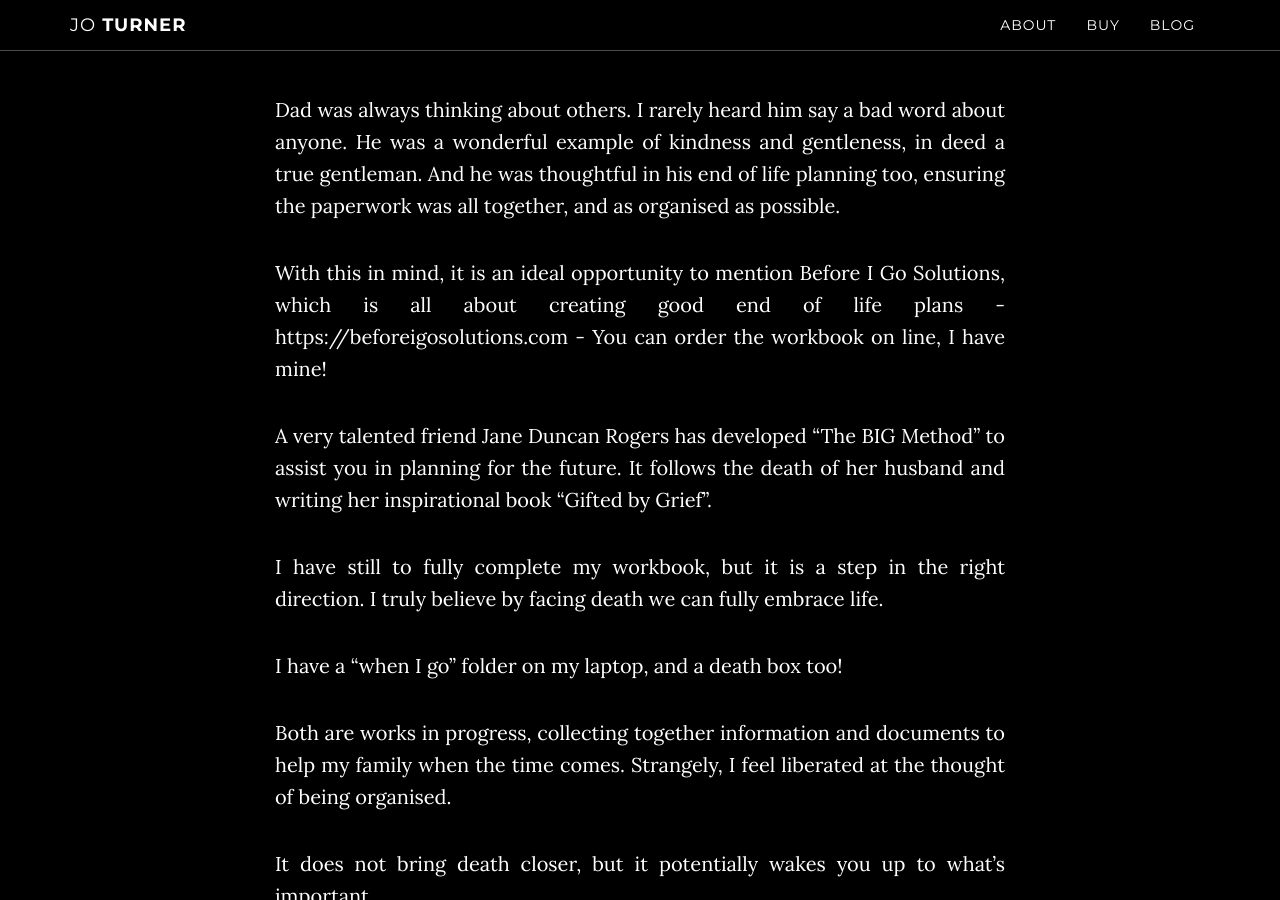
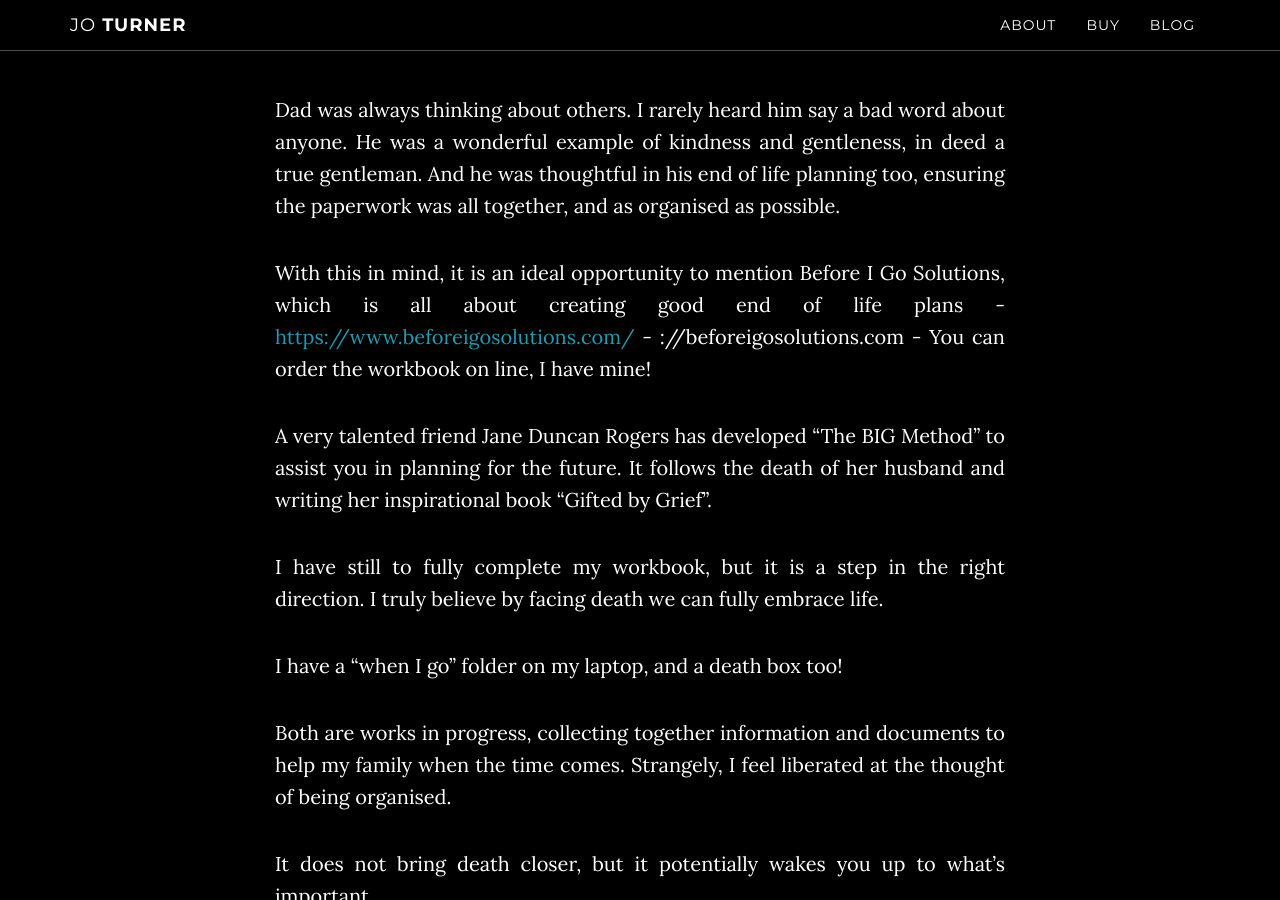
Before and after one commit to cardsfromtheedge/cardsfromtheedge.github.io, a Jekyll site: the page built from _posts/2019-08-04-Too-Soon- too-soon.md, in a window 1280 px wide and 900 px high, scrolled down 1862 px. Built offline with Jekyll 4.4.1, drawn with Linux system fonts in a browser that asks for light colours.

Commit message:
Update 2019-08-04-Too-Soon- too-soon.md

```diff
--- a/_posts/2019-08-04-Too-Soon- too-soon.md
+++ b/_posts/2019-08-04-Too-Soon- too-soon.md
@@ -24,7 +24,7 @@ He was a very organised person and had several years earlier, got a metal file t
 
 Dad was always thinking about others. I rarely heard him say a bad word about anyone. He was a wonderful example of kindness and gentleness, in deed a true gentleman. And he was thoughtful in his end of life planning too, ensuring the paperwork was all together, and as organised as possible.
 
-With this in mind, it is an ideal opportunity to mention Before I Go Solutions, which is all about creating good end of life plans - https://beforeigosolutions.com - You can order the workbook on line, I have mine!
+With this in mind, it is an ideal opportunity to mention Before I Go Solutions, which is all about creating good end of life plans - <a href="https://www.beforeigosolutions.com/">https://www.beforeigosolutions.com/</a> - ://beforeigosolutions.com - You can order the workbook on line, I have mine!
 
 A very talented friend Jane Duncan Rogers has developed “The BIG Method” to assist you in planning for the future. It follows the death of her husband and writing her inspirational book “Gifted by Grief”.
 
```
